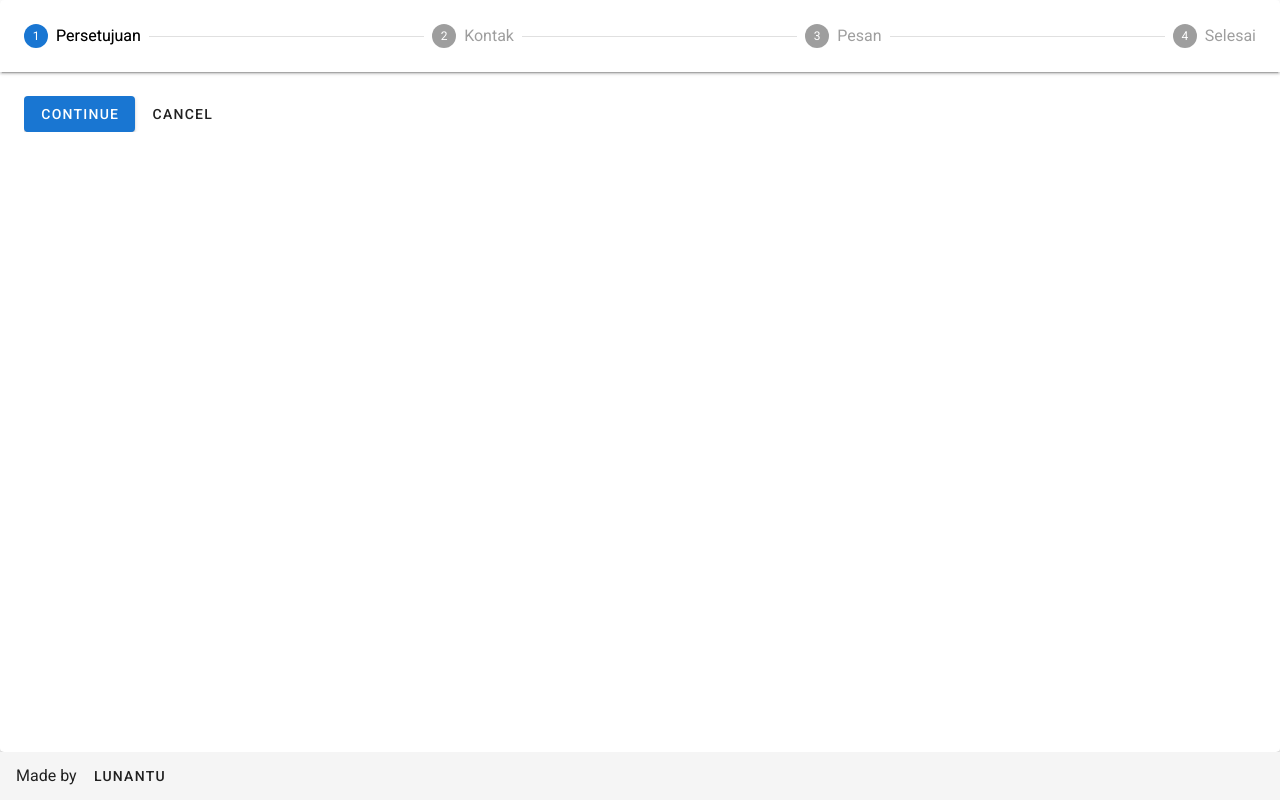
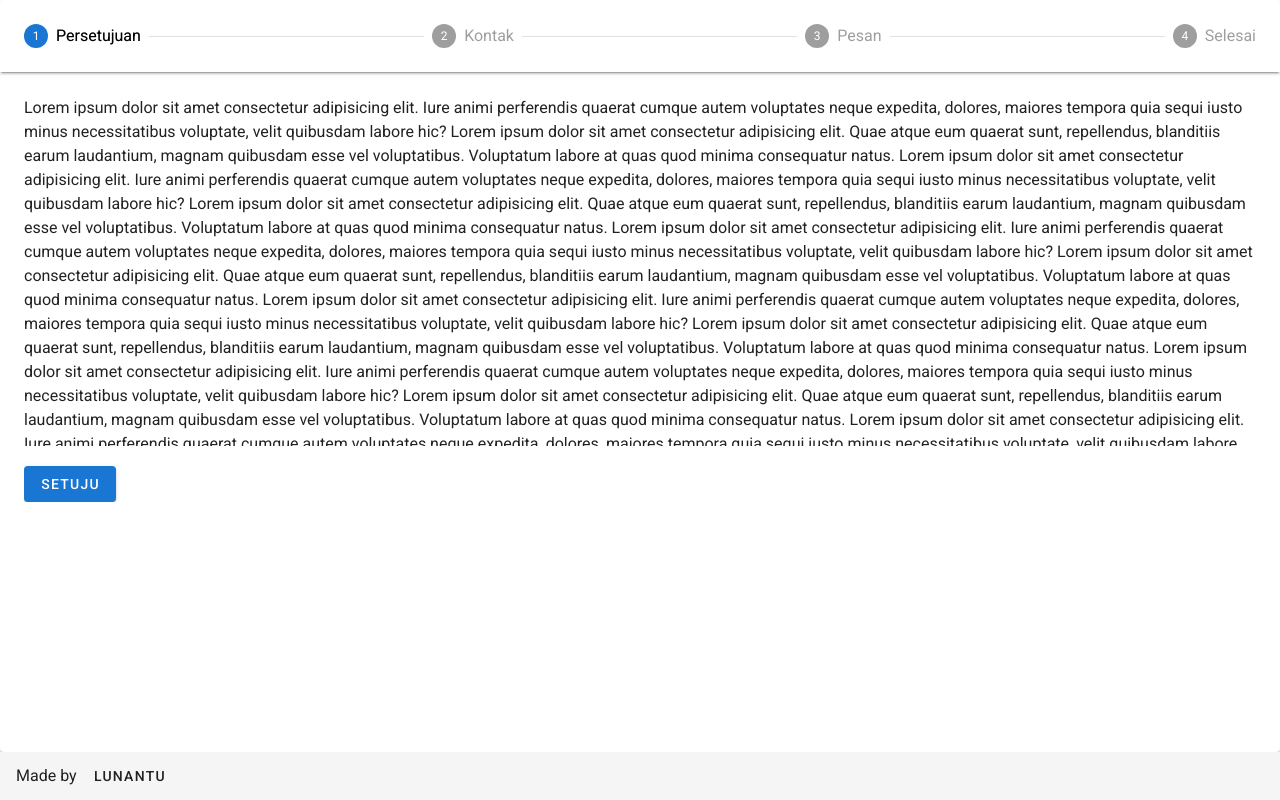
Before and after one commit to inubayuaji/blast-wa, a Vue app: page / in a window 1280 px wide. Built offline with nearby package versions, Linux system fonts and the light colour scheme.

Commit message:
add vuex & persetujuan

```diff
--- a/package.json
+++ b/package.json
@@ -15,11 +15,13 @@
   "dependencies": {
     "core-js": "^3.6.5",
     "vue": "^2.6.11",
-    "vuetify": "^2.4.0"
+    "vuetify": "^2.4.0",
+    "vuex": "^3.4.0"
   },
   "devDependencies": {
     "@vue/cli-plugin-babel": "~4.5.0",
     "@vue/cli-plugin-eslint": "~4.5.0",
+    "@vue/cli-plugin-vuex": "^4.5.13",
     "@vue/cli-service": "~4.5.0",
     "babel-eslint": "^10.1.0",
     "electron": "^12.0.0",
--- a/src/App.vue
+++ b/src/App.vue
@@ -24,9 +24,7 @@
 
         <v-stepper-items>
           <v-stepper-content step="1">
-            <v-btn color="primary" @click="step = 2"> Continue </v-btn>
-
-            <v-btn text> Cancel </v-btn>
+            <Persetujuan></Persetujuan>
           </v-stepper-content>
 
           <v-stepper-content step="2">
@@ -56,13 +54,17 @@
 </template>
 
 <script>
+import Persetujuan from './components/Persetujuan.vue';
+
 export default {
   name: "App",
-  data() {
-    return {
-      step: 1,
-    };
+  computed: {
+    step(){
+      return this.$store.state.step;
+    }
   },
-  components: {},
+  components: {
+    Persetujuan
+  },
 };
 </script>
--- /dev/null
+++ b/src/components/Persetujuan.vue
@@ -0,0 +1,90 @@
+<template>
+  <div class="h-full">
+    <v-sheet class="agreement">
+      Lorem ipsum dolor sit amet consectetur adipisicing elit. Iure animi
+      perferendis quaerat cumque autem voluptates neque expedita, dolores,
+      maiores tempora quia sequi iusto minus necessitatibus voluptate, velit
+      quibusdam labore hic? Lorem ipsum dolor sit amet consectetur adipisicing
+      elit. Quae atque eum quaerat sunt, repellendus, blanditiis earum
+      laudantium, magnam quibusdam esse vel voluptatibus. Voluptatum labore at
+      quas quod minima consequatur natus. Lorem ipsum dolor sit amet consectetur
+      adipisicing elit. Iure animi perferendis quaerat cumque autem voluptates
+      neque expedita, dolores, maiores tempora quia sequi iusto minus
+      necessitatibus voluptate, velit quibusdam labore hic? Lorem ipsum dolor
+      sit amet consectetur adipisicing elit. Quae atque eum quaerat sunt,
+      repellendus, blanditiis earum laudantium, magnam quibusdam esse vel
+      voluptatibus. Voluptatum labore at quas quod minima consequatur natus.
+      Lorem ipsum dolor sit amet consectetur adipisicing elit. Iure animi
+      perferendis quaerat cumque autem voluptates neque expedita, dolores,
+      maiores tempora quia sequi iusto minus necessitatibus voluptate, velit
+      quibusdam labore hic? Lorem ipsum dolor sit amet consectetur adipisicing
+      elit. Quae atque eum quaerat sunt, repellendus, blanditiis earum
+      laudantium, magnam quibusdam esse vel voluptatibus. Voluptatum labore at
+      quas quod minima consequatur natus. Lorem ipsum dolor sit amet consectetur
+      adipisicing elit. Iure animi perferendis quaerat cumque autem voluptates
+      neque expedita, dolores, maiores tempora quia sequi iusto minus
+      necessitatibus voluptate, velit quibusdam labore hic? Lorem ipsum dolor
+      sit amet consectetur adipisicing elit. Quae atque eum quaerat sunt,
+      repellendus, blanditiis earum laudantium, magnam quibusdam esse vel
+      voluptatibus. Voluptatum labore at quas quod minima consequatur natus.
+      Lorem ipsum dolor sit amet consectetur adipisicing elit. Iure animi
+      perferendis quaerat cumque autem voluptates neque expedita, dolores,
+      maiores tempora quia sequi iusto minus necessitatibus voluptate, velit
+      quibusdam labore hic? Lorem ipsum dolor sit amet consectetur adipisicing
+      elit. Quae atque eum quaerat sunt, repellendus, blanditiis earum
+      laudantium, magnam quibusdam esse vel voluptatibus. Voluptatum labore at
+      quas quod minima consequatur natus. Lorem ipsum dolor sit amet consectetur
+      adipisicing elit. Iure animi perferendis quaerat cumque autem voluptates
+      neque expedita, dolores, maiores tempora quia sequi iusto minus
+      necessitatibus voluptate, velit quibusdam labore hic? Lorem ipsum dolor
+      sit amet consectetur adipisicing elit. Quae atque eum quaerat sunt,
+      repellendus, blanditiis earum laudantium, magnam quibusdam esse vel
+      voluptatibus. Voluptatum labore at quas quod minima consequatur natus.
+      Lorem ipsum dolor sit amet consectetur adipisicing elit. Iure animi
+      perferendis quaerat cumque autem voluptates neque expedita, dolores,
+      maiores tempora quia sequi iusto minus necessitatibus voluptate, velit
+      quibusdam labore hic? Lorem ipsum dolor sit amet consectetur adipisicing
+      elit. Quae atque eum quaerat sunt, repellendus, blanditiis earum
+      laudantium, magnam quibusdam esse vel voluptatibus. Voluptatum labore at
+      quas quod minima consequatur natus. Lorem ipsum dolor sit amet consectetur
+      adipisicing elit. Iure animi perferendis quaerat cumque autem voluptates
+      neque expedita, dolores, maiores tempora quia sequi iusto minus
+      necessitatibus voluptate, velit quibusdam labore hic? Lorem ipsum dolor
+      sit amet consectetur adipisicing elit. Quae atque eum quaerat sunt,
+      repellendus, blanditiis earum laudantium, magnam quibusdam esse vel
+      voluptatibus. Voluptatum labore at quas quod minima consequatur natus.
+      Lorem ipsum dolor sit amet consectetur adipisicing elit. Iure animi
+      perferendis quaerat cumque autem voluptates neque expedita, dolores,
+      maiores tempora quia sequi iusto minus necessitatibus voluptate, velit
+      quibusdam labore hic? Lorem ipsum dolor sit amet consectetur adipisicing
+      elit. Quae atque eum quaerat sunt, repellendus, blanditiis earum
+      laudantium, magnam quibusdam esse vel voluptatibus. Voluptatum labore at
+      quas quod minima consequatur natus. Lorem ipsum dolor sit amet consectetur
+      adipisicing elit. Iure animi perferendis quaerat cumque autem voluptates
+      neque expedita, dolores, maiores tempora quia sequi iusto minus
+      necessitatibus voluptate, velit quibusdam labore hic? Lorem ipsum dolor
+      sit amet consectetur adipisicing elit. Quae atque eum quaerat sunt,
+      repellendus, blanditiis earum laudantium, magnam quibusdam esse vel
+      voluptatibus. Voluptatum labore at quas quod minima consequatur natus.
+    </v-sheet>
+
+    <v-btn color="primary" @click="$store.state.step = 2"> Setuju </v-btn>
+  </div>
+</template>
+
+<script>
+export default {
+  name: "Persetujuan",
+};
+</script>
+
+<style scoped>
+.h-full {
+  height: 100%;
+}
+.agreement {
+  height: 350px;
+  overflow-y: scroll;
+  margin-bottom: 20px;
+}
+</style>
--- a/src/main.js
+++ b/src/main.js
@@ -1,10 +1,12 @@
 import Vue from 'vue'
 import App from './App.vue'
 import vuetify from './plugins/vuetify'
+import store from './store'
 
 Vue.config.productionTip = false
 
 new Vue({
   vuetify,
+  store,
   render: h => h(App)
 }).$mount('#app')
--- /dev/null
+++ b/src/store/index.js
@@ -0,0 +1,16 @@
+import Vue from 'vue'
+import Vuex from 'vuex'
+
+Vue.use(Vuex)
+
+export default new Vuex.Store({
+  state: {
+    step: 1
+  },
+  mutations: {
+  },
+  actions: {
+  },
+  modules: {
+  }
+})
```
Also changed, not shown: 1 other file (tests, documents, lock files or other folders).
